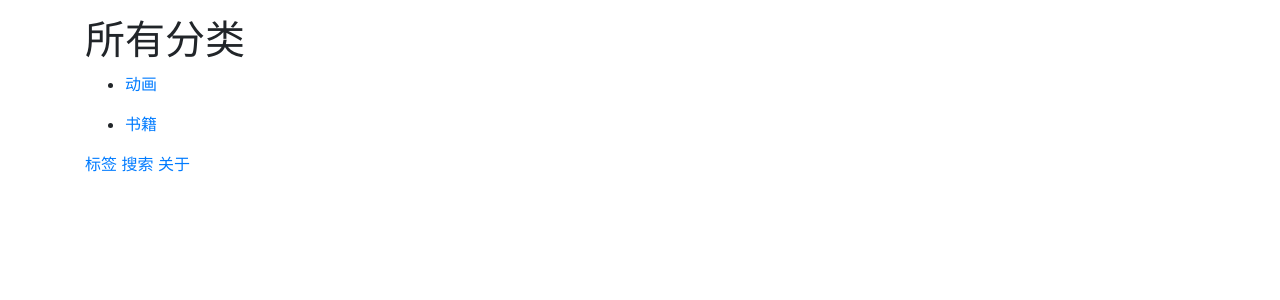
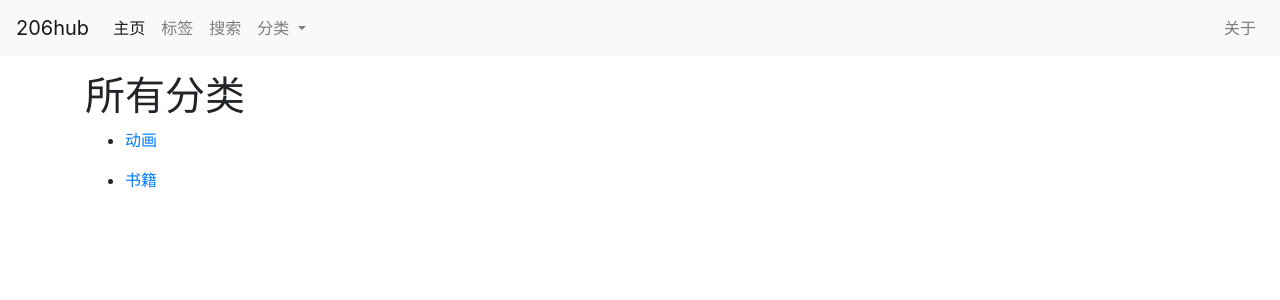
Before and after one commit to ustclug-dev/206hub, a Jekyll site: the page built from index.md, in a window 1280 px wide. Shown: the top 300 px of the page. Built offline with Jekyll 4.4.1, drawn with Linux system fonts in a browser that asks for light colours.

Commit message:
better UI

```diff
--- /dev/null
+++ b/_includes/header.html
@@ -0,0 +1,38 @@
+<nav class="navbar navbar-expand-lg navbar-light bg-light">
+    <a class="navbar-brand" href="/">206hub</a>
+    <button class="navbar-toggler" type="button" data-toggle="collapse" data-target="#navbarSupportedContent" aria-controls="navbarSupportedContent" aria-expanded="false" aria-label="Toggle navigation">
+      <span class="navbar-toggler-icon"></span>
+    </button>
+    {% assign url_dir = page.url | split: '/' %}
+    <div class="collapse navbar-collapse" id="navbarSupportedContent">
+      <ul class="navbar-nav mr-auto">
+        <li class="nav-item {% if page.url == '/' %} active {% endif %}">
+          <a class="nav-link" href="/">主页</a>
+        </li>
+        <li class="nav-item {% if url_dir[1] == 'tag' %} active {% endif %}">
+          <a class="nav-link" href="/tag/">标签</a>
+        </li>
+        <li class="nav-item {% if url_dir[1] == 'search' %} active {% endif %}">
+          <a class="nav-link" href="/search/">搜索</a>
+        </li>
+        <li class="nav-item dropdown">
+          <a class="nav-link dropdown-toggle" href="#" id="navbarDropdown" role="button" data-toggle="dropdown" aria-haspopup="true" aria-expanded="false">
+            分类
+          </a>
+          <div class="dropdown-menu" aria-labelledby="navbarDropdown">
+            {% for collection in site.collections %}
+                {% if collection.label != "posts" %}
+                <a class="dropdown-item {% if url_dir[1] == collection.label %} active {% endif %}"
+                    href="/{{ collection.label }}/">{{ collection.name }}</a>
+                {% endif %}
+            {% endfor %}
+          </div>
+        </li>
+      </ul>
+      <ul class="navbar-nav my-2 my-lg-0">
+        <li class="nav-item {% if url_dir[1] == 'about' %} active {% endif %}">
+            <a class="nav-link" href="/about/">关于</a>
+        </li>
+      </ul>
+    </div>
+  </nav>
--- a/_layouts/default.html
+++ b/_layouts/default.html
@@ -11,14 +11,15 @@
     <title>{{ page.title }}</title>
   </head>
   <body>
+    {% include header.html %}
     <div class="container pt-3">
       {{ content }}
     </div>
 
     <!-- Optional JavaScript -->
     <!-- jQuery first, then Popper.js, then Bootstrap JS -->
-    <!-- <script src="https://cdn.jsdelivr.net/npm/jquery@3.4.1/dist/jquery.slim.min.js" integrity="sha384-J6qa4849blE2+poT4WnyKhv5vZF5SrPo0iEjwBvKU7imGFAV0wwj1yYfoRSJoZ+n" crossorigin="anonymous"></script> -->
-    <!-- <script src="https://cdn.jsdelivr.net/npm/popper.js@1.16.0/dist/umd/popper.min.js" integrity="sha384-Q6E9RHvbIyZFJoft+2mJbHaEWldlvI9IOYy5n3zV9zzTtmI3UksdQRVvoxMfooAo" crossorigin="anonymous"></script>
-    <script src="https://stackpath.bootstrapcdn.com/bootstrap/4.4.1/js/bootstrap.min.js" integrity="sha384-wfSDF2E50Y2D1uUdj0O3uMBJnjuUD4Ih7YwaYd1iqfktj0Uod8GCExl3Og8ifwB6" crossorigin="anonymous"></script> -->
+    <script src="https://cdn.jsdelivr.net/npm/jquery@3.4.1/dist/jquery.slim.min.js" integrity="sha384-J6qa4849blE2+poT4WnyKhv5vZF5SrPo0iEjwBvKU7imGFAV0wwj1yYfoRSJoZ+n" crossorigin="anonymous"></script>
+    <script src="https://cdn.jsdelivr.net/npm/popper.js@1.16.0/dist/umd/popper.min.js" integrity="sha384-Q6E9RHvbIyZFJoft+2mJbHaEWldlvI9IOYy5n3zV9zzTtmI3UksdQRVvoxMfooAo" crossorigin="anonymous"></script>
+    <script src="https://stackpath.bootstrapcdn.com/bootstrap/4.4.1/js/bootstrap.min.js" integrity="sha384-wfSDF2E50Y2D1uUdj0O3uMBJnjuUD4Ih7YwaYd1iqfktj0Uod8GCExl3Og8ifwB6" crossorigin="anonymous"></script>
   </body>
 </html>
--- a/search/index.html
+++ b/search/index.html
@@ -3,7 +3,9 @@ layout: default
 ---
 
 <h1>搜索</h1>
-<input type="text" id="search-input" placeholder="输入需要搜索的关键词……">
+<div class="input-group mb-3">
+    <input type="text" class="form-control" id="search-input" placeholder="输入需要搜索的关键词……">
+</div>
 <h3>结果</h3>
 <div id="search-result">
 
```
Also changed, not shown: index.md (+0 -4 lines).
